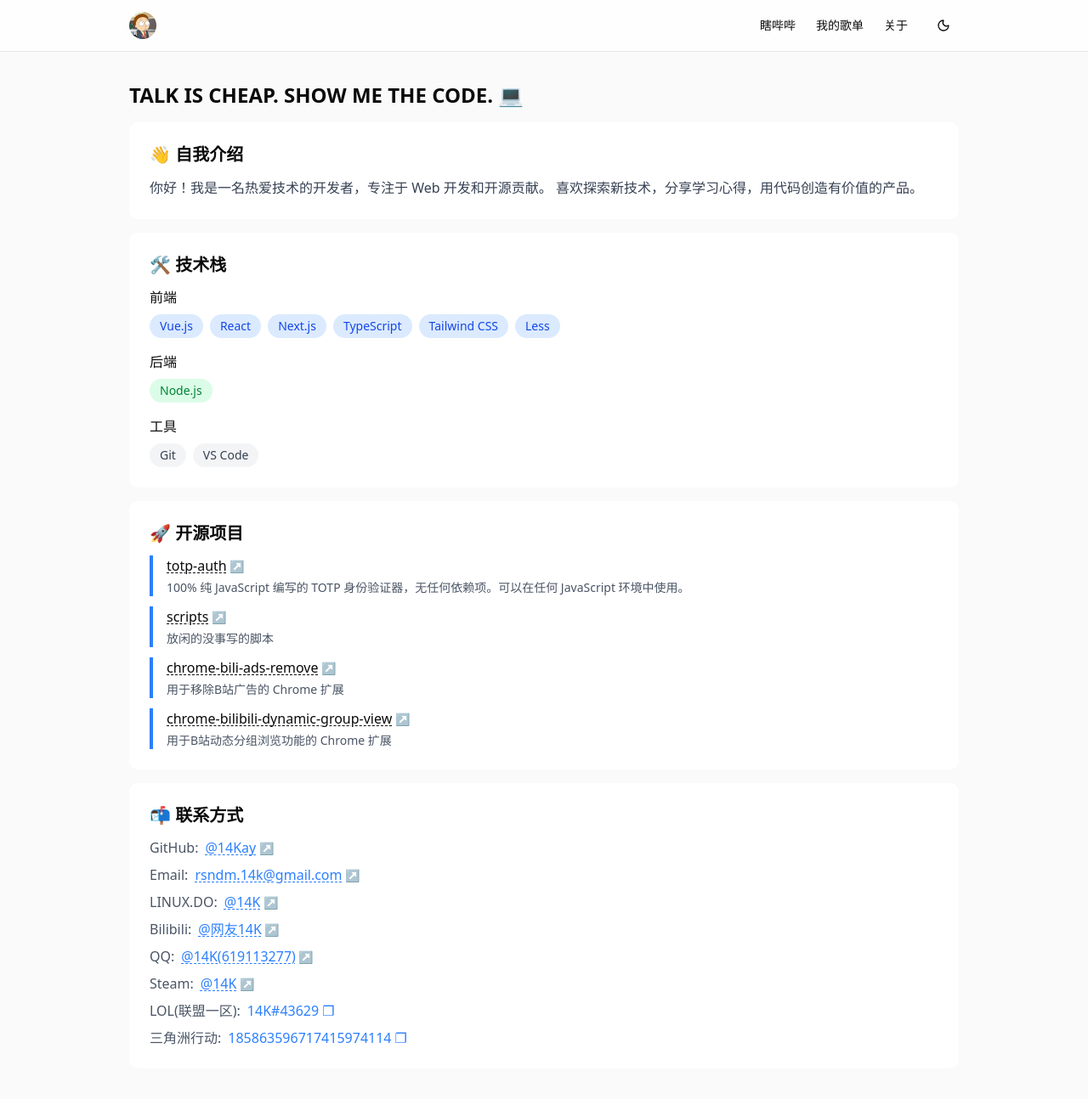
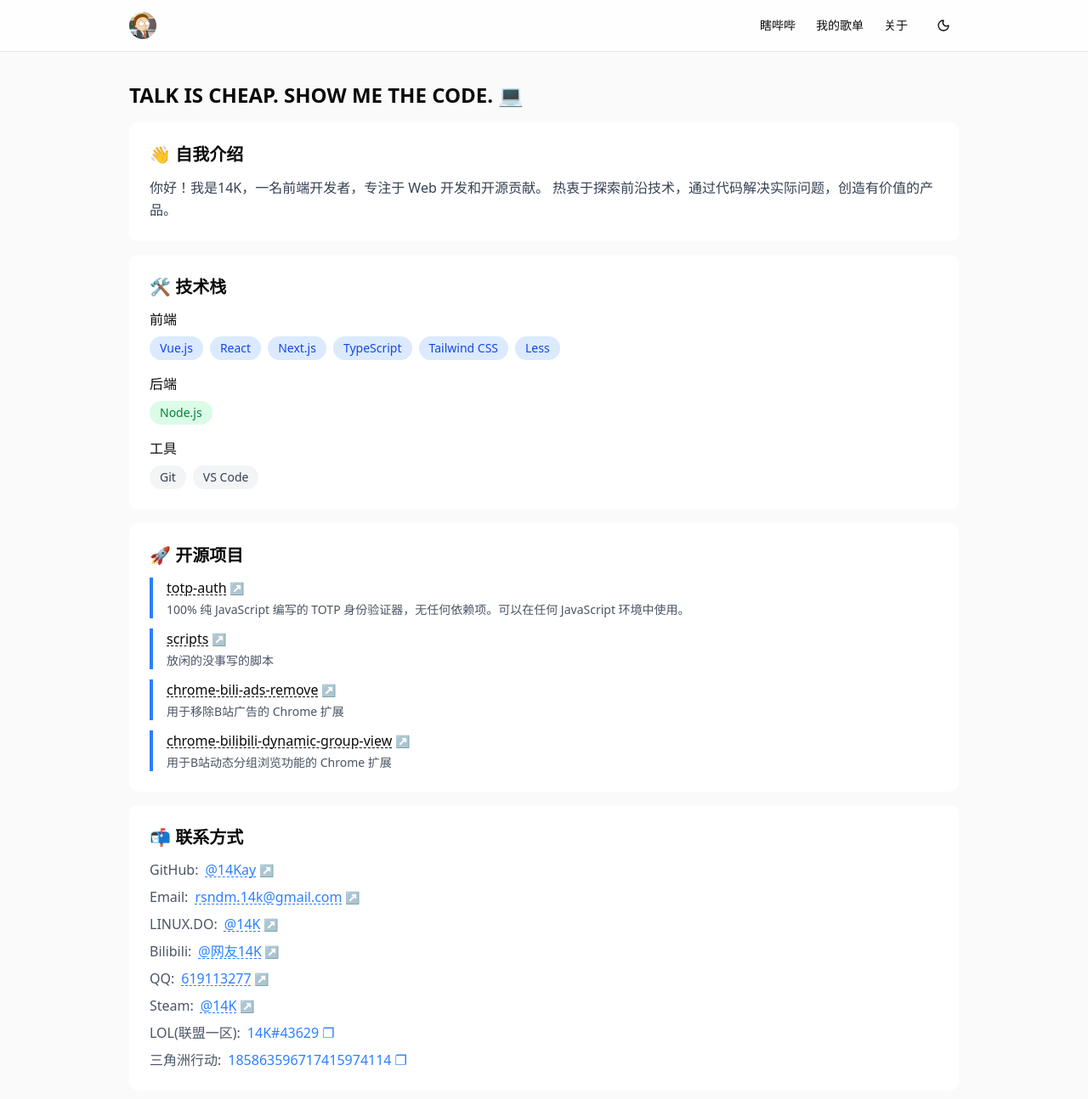
Before and after one commit to 14Kay/blog, a Next.js app: page /about in a window 1280 px wide. Shown: the top 1294 px of the page at 85% size. Built offline with nearby package versions, Linux system fonts and the light colour scheme.

Commit message:
feat: 修改自我介绍

```diff
--- a/app/about/page.tsx
+++ b/app/about/page.tsx
@@ -59,8 +59,8 @@ export default function AboutPage() {
         >
           <h2 className="text-xl font-semibold mb-3">👋 自我介绍</h2>
           <p className="text-gray-700 dark:text-gray-300 leading-relaxed">
-            你好！我是一名热爱技术的开发者，专注于 Web 开发和开源贡献。
-            喜欢探索新技术，分享学习心得，用代码创造有价值的产品。
+            你好！我是14K，一名前端开发者，专注于 Web 开发和开源贡献。
+            热衷于探索前沿技术，通过代码解决实际问题，创造有价值的产品。
           </p>
         </section>
 
@@ -176,7 +176,7 @@ export default function AboutPage() {
             <div className="flex items-center gap-2">
               <span className="text-gray-600 dark:text-gray-400">QQ:</span>
               <a href="http://wpa.qq.com/msgrd?v=3&uin=619113277&site=qq&menu=yes" className="text-blue-500 hover:underline" target='_blank'>
-                @14K(619113277)
+                619113277
               </a>
             </div>
             <div className="flex items-center gap-2">
```
